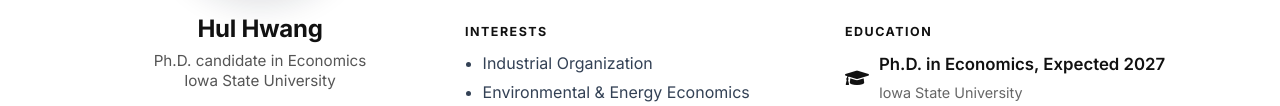
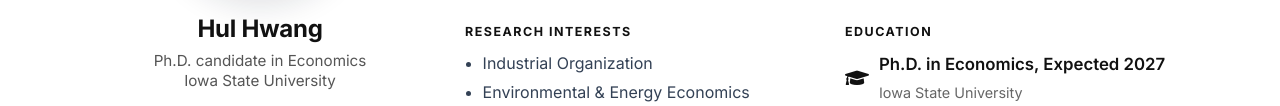
Before and after one commit to hulhwang/hulhwang.github.io, a plain HTML site: page index.html in a window 1280 px wide. Shown: the part 328-434 px from the top of the page. Drawn offline with nearby package versions, Linux system fonts and the light colour scheme.

Commit message:
Change 'Interests' to 'Research Interests'

```diff
--- a/index.html
+++ b/index.html
@@ -176,7 +176,7 @@
 
         <div class="row">
           <div class="col-md-6">
-            <h3>Interests</h3>
+            <h3>Research Interests</h3>
             <ul>
               <li>Industrial Organization</li>
               <li>Environmental &amp; Energy Economics</li>
```
